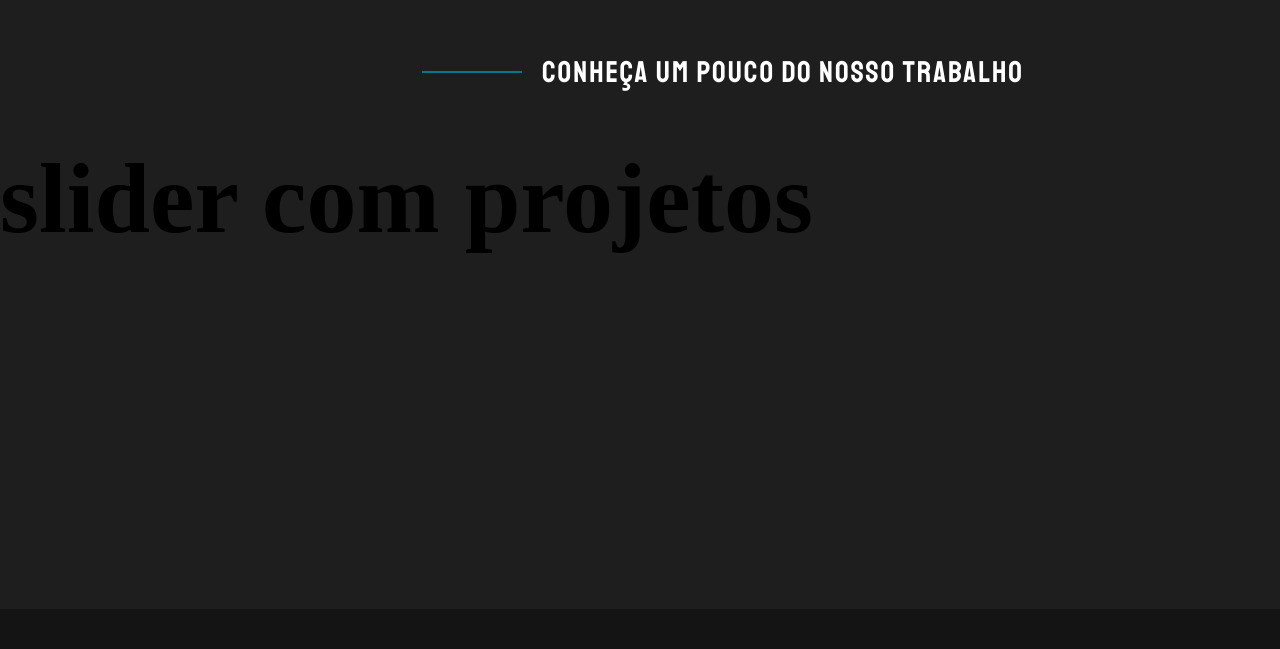
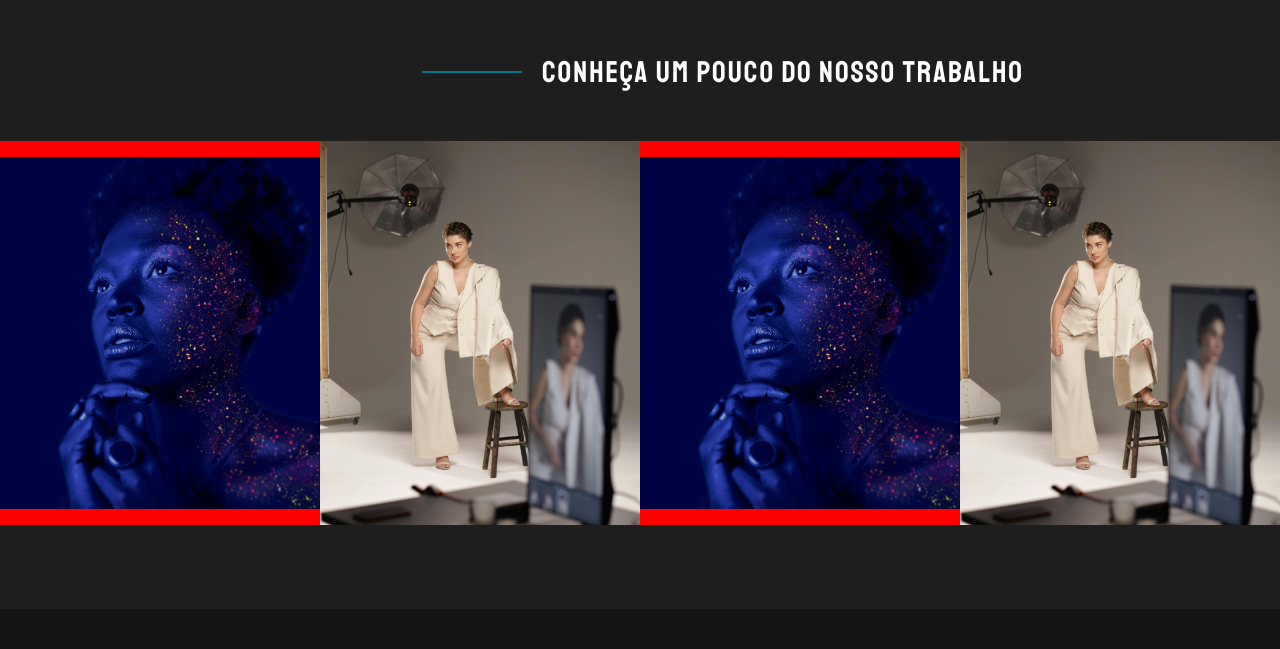
Before and after one commit to caamag/lp_preto_audiovisual, a website: page index.html in a window 1280 px wide. Shown: the part 1311-1960 px from the top of the page. Drawn offline with Linux system fonts and the light colour scheme.

Commit message:
enviando atualizações

```diff
--- a/css/style.css
+++ b/css/style.css
@@ -81,7 +81,7 @@ h3 {
 .header {
     width: 100%;
     height: 80px;
-    background-color: rgb(20, 20, 20, 0.7);
+    background-color: rgb(20, 20, 20, 0.9);
     position: fixed;
     z-index: 2;
 }
@@ -311,6 +311,7 @@ h3 {
 /*works container*/
 .works-containers {
     background-color: rgb(30, 30, 30);
+    overflow-x: hidden;
 }
 
 .works-title {
@@ -319,8 +320,27 @@ h3 {
 
 .works-content {
     height: 60%;
+    width: 200%;
+    margin-top: 50px;
+    display: flex;
+    transition: 500ms;
+}
+
+.slide {
+    width: 25%;
+    height: 100%;
+    background-color: white;
+    overflow: hidden;
+    display: flex;
+    justify-content: center;
+    align-items: center;
+    transition: 1500ms;
+    background-color: red;
+}
+
+.slide img {
     width: 100%;
-    margin-top: 50px;
+    height: auto;
 }
 
 /*squad container*/
--- a/index.html
+++ b/index.html
@@ -83,7 +83,39 @@
         </div>
 
         <div class="works-content">
-            <h1>slider com projetos</h1>
+
+            <div class="slide slide1">
+                <img src="/projetcs/img-projetc1.jpg" alt="">
+            </div>
+
+            <div class="slide slide2">
+                <img src="/projetcs/img-project2.jpg" alt="">
+            </div>
+
+            <div class="slide slide3">
+                <img src="/projetcs/img-projetc1.jpg" alt="">
+            </div>
+
+            <div class="slide slide4">
+                <img src="/projetcs/img-project2.jpg" alt="">
+            </div>
+
+            <div class="slide slide5">
+                <img src="/projetcs/img-projetc1.jpg" alt="">
+            </div>
+
+            <div class="slide slide6">
+                <img src="/projetcs/img-project2.jpg" alt="">
+            </div>
+
+            <div class="slide slide7">
+                <img src="/projetcs/img-projetc1.jpg" alt="">
+            </div>
+
+            <div class="slide slide8">
+                <img src="/projetcs/img-project2.jpg" alt="">
+            </div>
+
         </div>
     </section>
 
--- a/js/index.js
+++ b/js/index.js
@@ -18,7 +18,7 @@ function loading() {
             container.style.display = 'flex'
         });
         preloader.style.display = 'none'
-    }, 2800)
+    }, 0)
 }
 
 loading();
```
Also changed, not shown: projetcs/img-project2.jpg (added), projetcs/img-projetc1.jpg (added).
